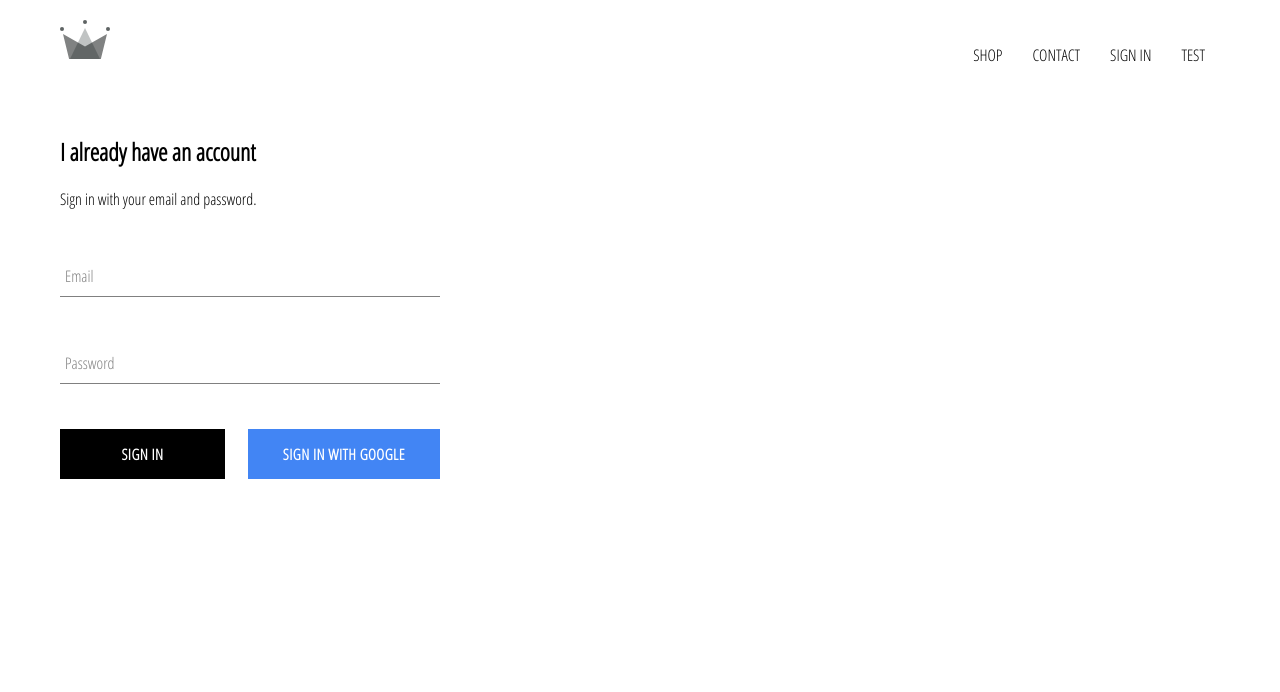
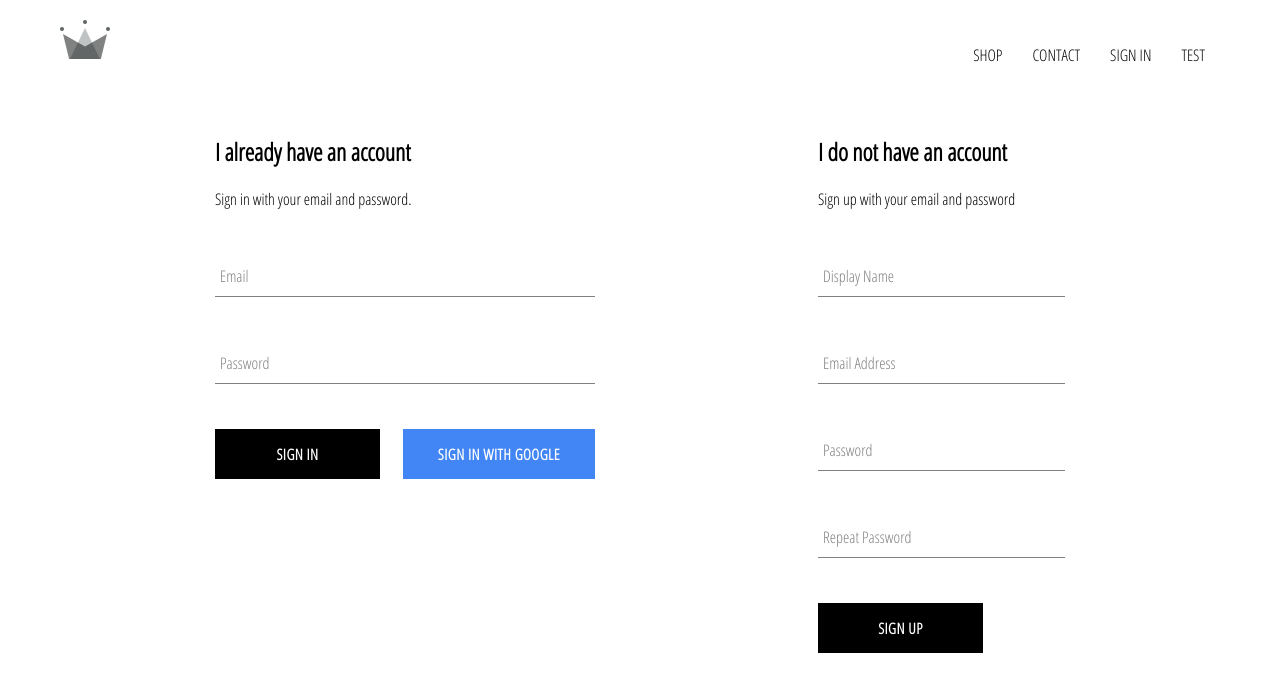
Before and after one commit to shrestha-suraj/Hat-Amazon, a React (Create React App) app: page /signin in a window 1280 px wide. Shown: the top 692 px of the page. Built offline with nearby package versions, Linux system fonts and the light colour scheme; no server answers.

Commit message:
Done with sign-in sign-up and authentication

```diff
--- a/src/App.js
+++ b/src/App.js
@@ -9,7 +9,7 @@
 import SignInAndSignUpPage from "./pages/sign-in-and-signup/sign-in-and-signup.component.jsx";
 import TestPage from "./pages/testpage/testpage.component.jsx";
 
-import { auth } from "./firebase/firebase.utils.js";
+import { auth, createUserProfileDocument } from "./firebase/firebase.utils.js";
 
 class App extends React.Component {
   constructor() {
@@ -22,20 +22,31 @@
   unsuscribeFromAuth = null;
 
   componentDidMount() {
-    this.unsuscribeFromAuth = auth.onAuthStateChanged((user) => {
-      this.setState({ currentUser: user });
+    this.unsuscribeFromAuth = auth.onAuthStateChanged(async (user) => {
+      if (user) {
+        const userRef = await createUserProfileDocument(user);
+        userRef.onSnapshot((snapShot) => {
+          this.setState({
+            currentUser: {
+              id: snapShot.id,
+              ...snapShot.data()
+            }
+          },()=>{console.log(this.state)});
+        });
+      }else{
+        this.setState({currentUser:user})
+      }
     });
   }
 
-  componentWillUnmount(){
-    this.unsuscribeFromAuth()
+  componentWillUnmount() {
+    this.unsuscribeFromAuth();
   }
-
 
   render() {
     return (
       <div>
-        <Header currentUser={this.state.currentUser}/>
+        <Header currentUser={this.state.currentUser} />
         <Switch>
           <Route exact path="/" component={HomePage} />
           <Route exact path="/shop" component={ShopPage} />
--- a/src/components/sign-in/sign-in.component.jsx
+++ b/src/components/sign-in/sign-in.component.jsx
@@ -3,7 +3,7 @@
 import FormInput from "../form-input/form-input.component";
 import CustomButton from "../custom-button/custom-button.component";
 
-import { signInWithGoogle } from "../../firebase/firebase.utils.js";
+import { signInWithGoogle,auth } from "../../firebase/firebase.utils.js";
 
 class SignIn extends React.Component {
   constructor() {
@@ -14,8 +14,21 @@
     };
   }
 
-  handleSubmit = (e) => {
+  handleSubmit = async (e) => {
+    const {email,password}=this.state
     e.preventDefault();
+    try{
+      await auth.signInWithEmailAndPassword(email,password)
+      this.setState({
+        email:"",
+        password:""
+      })
+    }catch(error){
+      console.log("Could not sign in. Error")
+    }
+
+
+
   };
 
   handleChange = (e) => {
--- /dev/null
+++ b/src/components/sign-up/sign-up.component.jsx
@@ -0,0 +1,98 @@
+import React from 'react'
+import './sign-up.styles.scss'
+
+import FormInput from '../form-input/form-input.component'
+import CustomButton from '../custom-button/custom-button.component'
+import {auth,createUserProfileDocument} from '../../firebase/firebase.utils.js'
+
+
+class SignUp extends React.Component{
+    constructor(){
+        super()
+        this.state={
+            displayName:'',
+            email:'',
+            password:'',
+            repeatPassword:''
+        }
+    }
+    handleChange=e=>{
+        const {name,value}=e.target
+        this.setState({[name]:value})
+    }
+
+    handleSubmit=async e=>{
+        const {displayName,email,password,repeatPassword} = this.state
+        e.preventDefault()
+        if(password!==repeatPassword){
+            return alert("Password doesnot match")
+        }
+
+        try{
+            const {user}=await auth.createUserWithEmailAndPassword(email,password)
+            await createUserProfileDocument(user,{displayName})
+            this.setState({
+                displayName:'',
+                email:'',
+                password:'',
+                repeatPassword:''
+            })
+        }catch(error){
+            console.log("Error creating a new user")
+        }
+    }
+
+
+    render(){
+        return(
+            <div className="sing-up">
+                <div className="title">
+                    <h2>I do not have an account</h2>
+                    <span>Sign up with your email and password</span>
+                </div>
+                <form onSubmit={this.handleSubmit}>
+                    <FormInput
+                    label="Display Name"
+                    name="displayName"
+                    type="text"
+                    value={this.state.displayName}
+                    required
+                    handleChange={this.handleChange}
+                    />
+                    <FormInput
+                    label="Email Address"
+                    name="email"
+                    type="email"
+                    value={this.state.email}
+                    required
+                    handleChange={this.handleChange}
+                    />
+                    <FormInput
+                    label="Password"
+                    name="password"
+                    type="password"
+                    value={this.state.password}
+                    required
+                    handleChange={this.handleChange}
+                    />
+                    <FormInput
+                    label="Repeat Password"
+                    name="repeatPassword"
+                    type="password"
+                    value={this.state.repeatPassword}
+                    required
+                    handleChange={this.handleChange}
+                    />
+
+                    <CustomButton type="submit">SIGN UP</CustomButton>
+                </form>
+
+            </div>
+        )
+    }
+
+
+
+}
+
+export default SignUp
--- /dev/null
+++ b/src/components/sign-up/sign-up.styles.scss
@@ -0,0 +1,9 @@
+.sign-up{
+    width:380px;
+    display: flex;
+    flex-direction: column;
+
+    .title{
+        margin:10px 0;
+    }
+}
--- a/src/firebase/firebase.utils.js
+++ b/src/firebase/firebase.utils.js
@@ -52,3 +52,25 @@
 export const signInWithGoogle=()=>auth.signInWithPopup(provider);
 
 export default firebase
+
+export const createUserProfileDocument=async(userAuth,additionalData)=>{
+  if(!userAuth) return;
+  const userRef=firestore.doc(`users/${userAuth.uid}`)
+  const snapShot=await userRef.get()
+  if(!snapShot.exists){
+    const {displayName,email}=userAuth
+    const createdAt=new Date()
+    try{
+      await userRef.set({
+        displayName,
+        email,
+        createdAt,
+        ...additionalData
+      })
+    }catch(error){
+      console.log("Error creating user",error.message)
+    }
+  }
+
+  return userRef;
+}
--- a/src/pages/sign-in-and-signup/sign-in-and-signup.component.jsx
+++ b/src/pages/sign-in-and-signup/sign-in-and-signup.component.jsx
@@ -1,13 +1,16 @@
-import React from 'react'
-import './sign-in-and-signup.styles.scss'
+import React from "react";
+import "./sign-in-and-signup.styles.scss";
 
-import SignIn from '../../components/sign-in/sign-in.component'
+import SignIn from "../../components/sign-in/sign-in.component";
+import SignUp from '../../components/sign-up/sign-up.component'
 
+const SignInAndSignUpPage = (props) => {
+  return (
+    <div className="sign-in-and-sign-up">
+      <SignIn />
+      <SignUp />
+    </div>
+  );
+};
 
-const SignInAndSignUpPage=props=>{
-    return(
-        <SignIn/>
-        )
-}
-
-export default SignInAndSignUpPage
+export default SignInAndSignUpPage;
--- a/src/pages/sign-in-and-signup/sign-in-and-signup.styles.scss
+++ b/src/pages/sign-in-and-signup/sign-in-and-signup.styles.scss
@@ -0,0 +1,6 @@
+.sign-in-and-sign-up{
+    width:850px;
+    display: flex;
+    justify-content: space-between;
+    margin:0 auto;
+}
```
